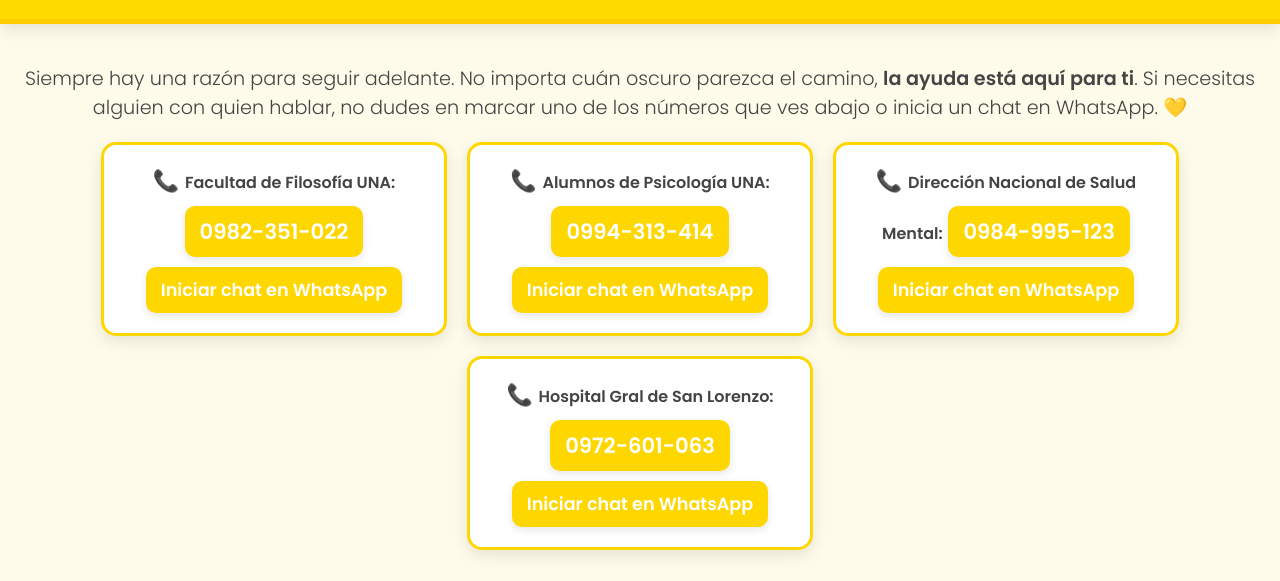
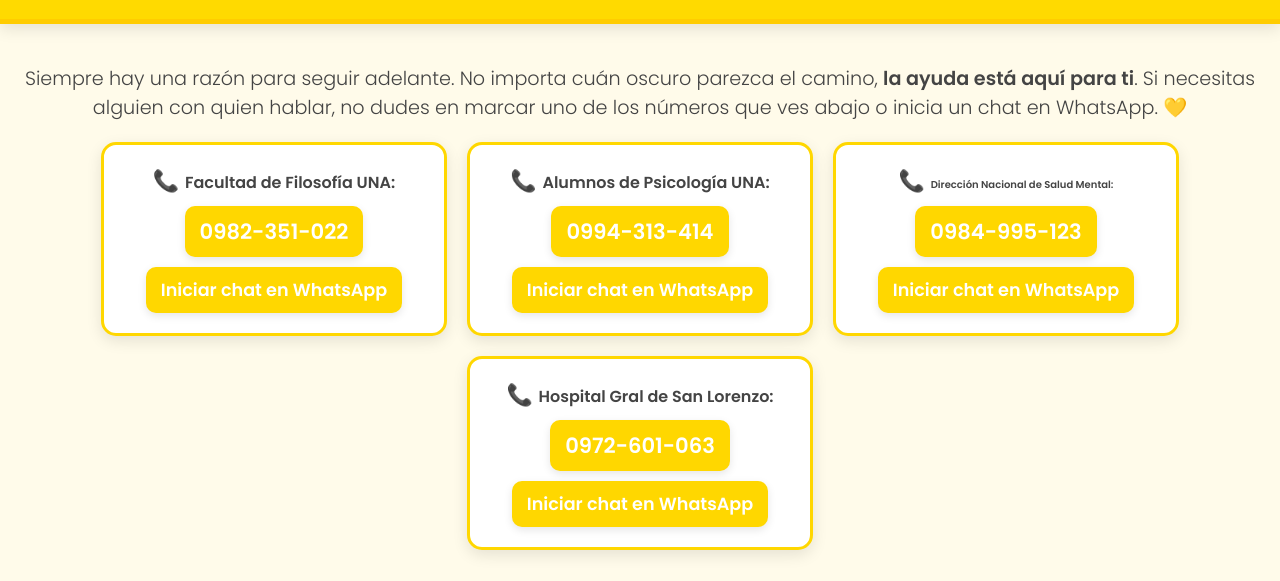
Before and after one commit to joelJarvisPy/joelJarvisPY.github.io, a plain HTML site: page index.html in a window 1280 px wide. Shown: the part 156-737 px from the top of the page. Drawn offline with Linux system fonts and the light colour scheme.

Commit message:
Tamaño de fuentes index.html

```diff
--- a/index.html
+++ b/index.html
@@ -187,7 +187,7 @@
                 <a class="whatsapp-link" href="https://wa.me/595994313414" target="_blank">Iniciar chat en WhatsApp</a>
             </div>
             <div class="phone-box">
-                <p>📞 <strong><font size="3">Dirección Nacional de Salud Mental:</font></strong> <a class="call-link" href="tel:0984995123">0984-995-123</a></p>
+                <p>📞 <strong><font size="1">Dirección Nacional de Salud Mental:</font></strong> <a class="call-link" href="tel:0984995123">0984-995-123</a></p>
                 <a class="whatsapp-link" href="https://wa.me/595984995123" target="_blank">Iniciar chat en WhatsApp</a>
             </div>
             <div class="phone-box">
```
